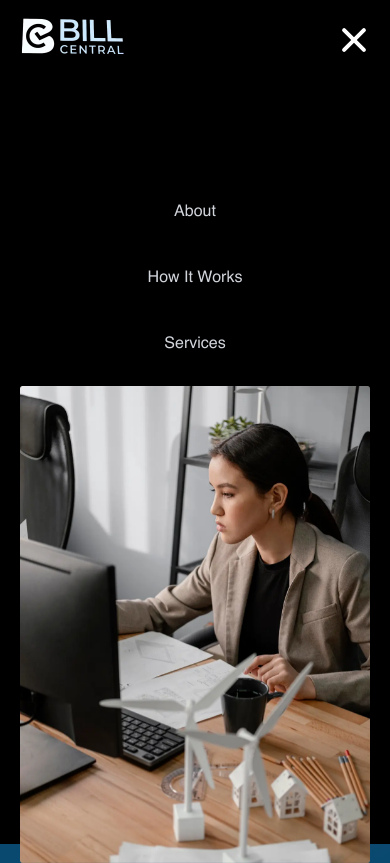
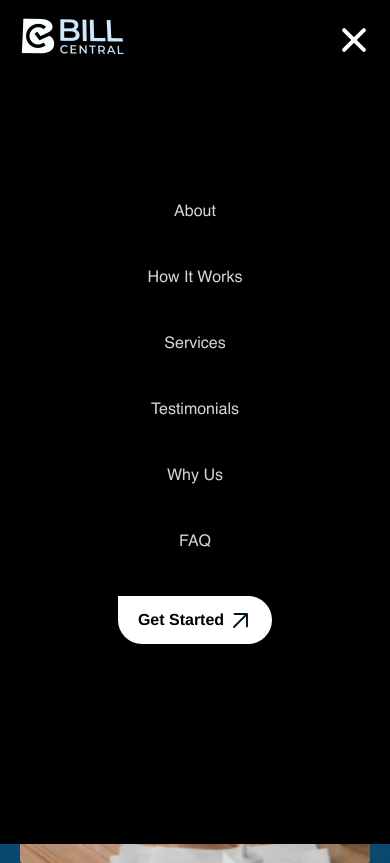
Before and after one commit to sonambishnoi550/Bill-central, a React (Create React App) app: page / in a window 390 px wide. Both pictures are taken after a click on the element 354 px from the left and 36 px from the top of the page. Built offline with nearby package versions, Linux system fonts and the light colour scheme.

Commit message:
responsive done

```diff
--- a/src/common/Header.jsx
+++ b/src/common/Header.jsx
@@ -29,24 +29,24 @@ const Header = () => {
                 <div className='relative z-20'>
                     <a href="#" ><img className='max-w-[105px]' src={logo} alt="logo" /></a>
                 </div>
-                <div className={`flex gap-10 max-lg:flex-col max-lg:justify-center max-lg:items-center ${open ? 'max-lg:z-10 max-lg:translate-x-0 max-lg:bg-black max-lg:fixed max-lg:top-0 max-lg:left-0 max-lg:h-full max-lg:w-full  max-lg:transition-opacity duration-500 ease-linear blur-[80%] justify-center items-center' : 'max-lg:-left-full max-lg:hidden duration-500 ease-linear'}`}>
+                <div className={`flex gap-10 max-lg:flex-col max-lg:justify-center max-lg:items-center ${open ? 'max-lg:z-10 max-lg:translate-x-0 max-lg:bg-black max-lg:fixed max-lg:top-0 max-lg:left-0 max-lg:h-full max-lg:w-full justify-center items-center' : 'max-lg:-left-full max-lg:hidden'}`}>
                     {HEADER_ITEM.map((obj, i) => (
                         <div key={i}>
                             <ul>
-                                <li className='flex gap-1 flex-row justify-center items-center relative after:absolute after:w-0 after:transition-all after:duration-300 after:hover:w-full after:bottom-0 after:h-0.5 after:bg-white pb-0.5'>
+                                <li className='flex gap-1 flex-row justify-center items-center relative after:absolute after:w-0 after:transition-all after:duration-300 after:hover:w-full after:bottom-0 after:h-0.5  pb-0.5'>
                                     <a onClick={closeNavbar} href={obj.link} className=' text-base font-normal text-gray-300'>{obj.item}</a>
                                 </li>
                             </ul>
                         </div>
                     ))}
-                    <button className='lg:hidden text-base font-bold rounded-full rounded-tl-none bg-white py-3 px-5 flex items-center text-black  duration-300 ease-linear gap-1'>Get Started <HeaderArrowIcon /></button>
+                    <button className='lg:hidden text-base font-bold rounded-full rounded-tl-none bg-white py-3 px-5 flex items-center text-black gap-1'>Get Started <HeaderArrowIcon /></button>
                 </div>
                 <div>
-                    <button className='max-lg:hidden text-base font-bold rounded-full rounded-tl-none bg-white py-3 px-5 flex items-center text-black duration-300 ease-linear gap-1'>Get Started <HeaderArrowIcon /></button>
+                    <button className='max-lg:hidden text-base font-bold rounded-full rounded-tl-none bg-white py-3 px-5 flex items-center text-black gap-1'>Get Started <HeaderArrowIcon /></button>
                 </div>
                 <div onClick={toggleSidebar} className='z-[15] flex-col gap-1 lg:hidden flex'>
                     <span className={`${open ? 'w-8 h-1 bg-white rotate-45 translate-y-3 duration-300 ease-linear rounded' : 'w-8 h-1 bg-white duration-300 ease-linear rounded'}`}></span>
-                    <span className={`${open ? 'w-8 h-1 bg-white -translate-x-10 opacity-0 duration-700 ease-linear' : 'w-8 h-1 bg-white duration-700 ease-linear rounded'}`}></span>
+                    <span className={`${open ? 'w-8 h-1 bg-white -translate-x-10 opacity-0 ' : 'w-8 h-1 bg-white'}`}></span>
                     <span className={`${open ? 'w-8 h-1 bg-white -rotate-45 -translate-y-1 duration-300 ease-linear rounded' : 'w-8 h-1 bg-white duration-300 ease-linear rounded'}`}></span>
                 </div>
             </div>
--- a/src/components/Hero.jsx
+++ b/src/components/Hero.jsx
@@ -29,7 +29,7 @@ const Hero = () => {
           </div>
           <div className="lg:w-6/12 w-full flex justify-center items-center relative">
             <img className="absolute right-[-13%] top-[-8%]  max-w-[200px] max-xl:hidden" src={dotsImage} alt="Background dots" />
-            <img className="max-w-[558px] w-full relative z-10" src={heroImage} alt="Hero section" />
+            <img className="max-w-[558px] w-full relative z-10 max-xl:z-0" src={heroImage} alt="Hero section" />
           </div>
         </div>
       </div>
```
